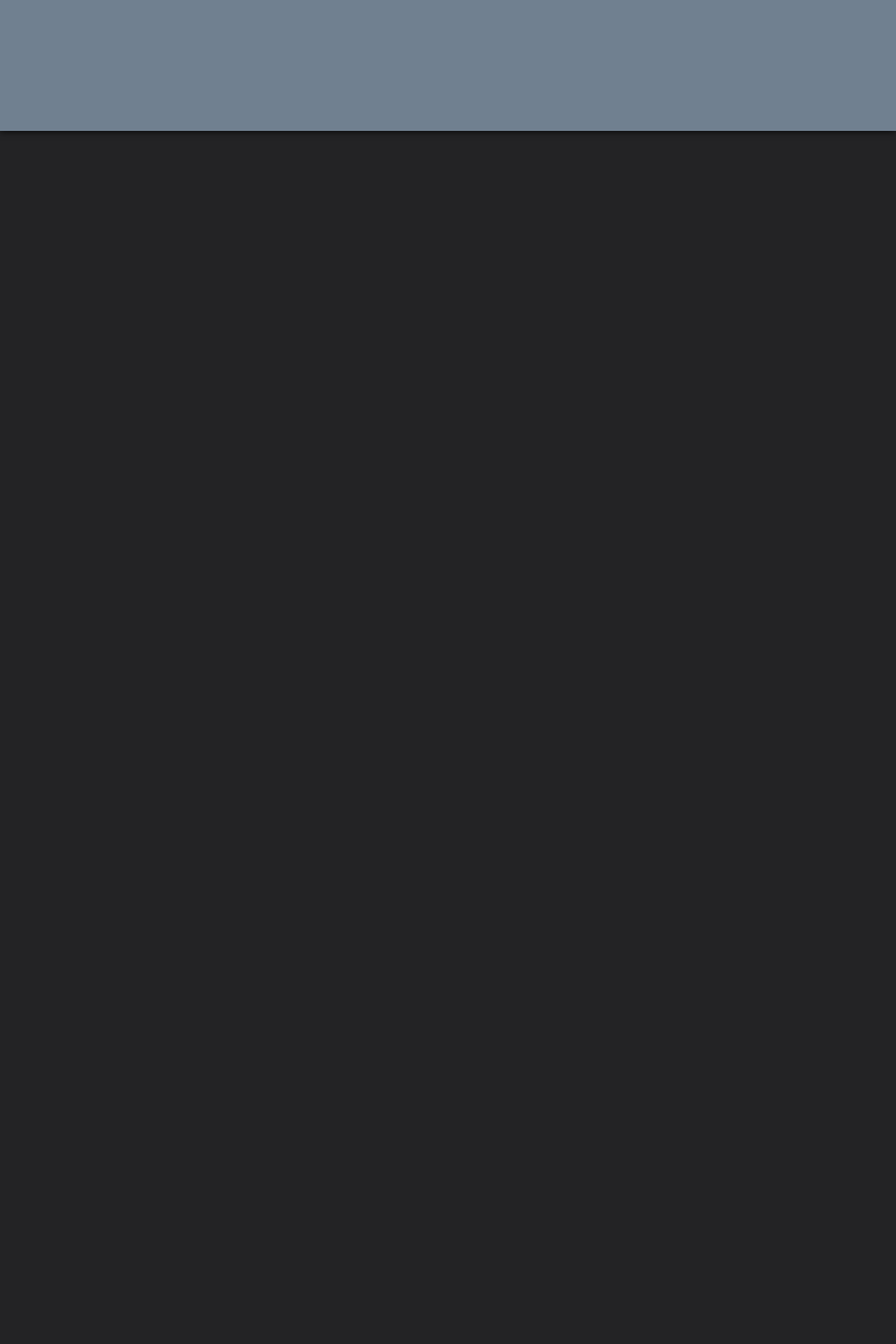
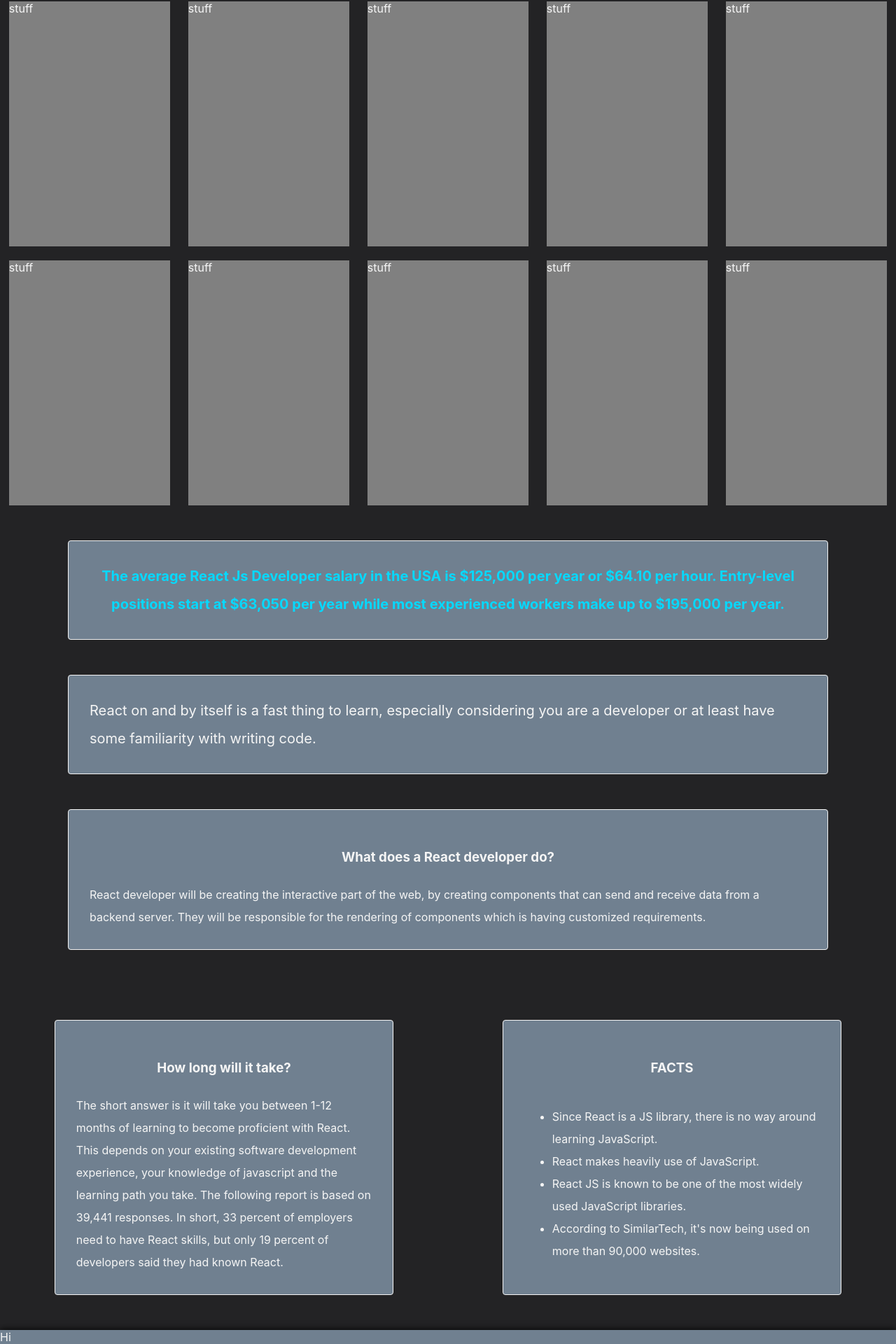
Before and after one commit to BuddhaTheChef/whyReactWebpage, a React (Create React App) app: page /Jobs in a window 1280 px wide. Shown: the part 214-2134 px from the top of the page at 70% size. Before the commit the page ends 800 px from the top, so only its background shows below. Built offline with nearby package versions, Linux system fonts and the light colour scheme.

Commit message:
added in jobs page

```diff
--- a/src/components/Jobs.js
+++ b/src/components/Jobs.js
@@ -1,11 +1,62 @@
-import React, { Component } from 'react'
+import React, { Component } from "react";
 
 export default class Jobs extends Component {
-    render() {
-        return (
-            <div>
-                <h1>Jobs</h1>
-            </div>
-        )
-    }
+  render() {
+    return (
+      <div>
+        <h1 style={{textAlign: 'center', fontSize: '50px'}}>Jobs</h1>
+        <div style={{display: 'flex', justifyContent: 'space-around'}}>
+              <div style={{display: 'inline-flex', background: 'gray', height: '350px', width:'18%'}}>stuff</div>
+              <div style={{display: 'inline-flex', background: 'gray', height: '350px', width:'18%'}}>stuff</div>
+              <div style={{display: 'inline-flex', background: 'gray', height: '350px', width:'18%'}}>stuff</div>
+              <div style={{display: 'inline-flex', background: 'gray', height: '350px', width:'18%'}}>stuff</div>
+              <div style={{display: 'inline-flex', background: 'gray', height: '350px', width:'18%'}}>stuff</div>
+          </div>
+          <div style={{display: 'flex', justifyContent: 'space-around', marginTop: '20px'}}>
+              <div style={{display: 'inline-flex', background: 'gray', height: '350px', width:'18%'}}>stuff</div>
+              <div style={{display: 'inline-flex', background: 'gray', height: '350px', width:'18%'}}>stuff</div>
+              <div style={{display: 'inline-flex', background: 'gray', height: '350px', width:'18%'}}>stuff</div>
+              <div style={{display: 'inline-flex', background: 'gray', height: '350px', width:'18%'}}>stuff</div>
+              <div style={{display: 'inline-flex', background: 'gray', height: '350px', width:'18%'}}>stuff</div>
+          </div>
+        <div style={{color:'#05d9fe',background: 'slategray', width: '80%', display: 'flex', alignItems: 'center', margin: '50px auto', padding: '30px', lineHeight: '2', fontSize: '20px', borderRadius: '4px', border: 'whitesmoke 1px solid', textAlign: 'center', fontWeight: 'bolder'}}>
+          The average React Js Developer salary in the USA is $125,000 per year
+          or $64.10 per hour. Entry-level positions start at $63,050 per year
+          while most experienced workers make up to $195,000 per year.
+          </div>
+          <div style={{background: 'slategray', width: '80%', display: 'flex', alignItems: 'center', margin: '50px auto', padding: '30px', lineHeight: '2', fontSize:'20px', borderRadius: '4px', border: 'whitesmoke 1px solid'}}>
+           React on
+          and by itself is a fast thing to learn, especially considering you are
+          a developer or at least have some familiarity with writing code.
+         </div>
+          <div style={{background: 'slategray', width: '80%', display: 'flex', alignItems: 'center', margin: '50px auto', padding: '30px', lineHeight: '2', flexDirection: 'column', borderRadius: '4px', border: 'whitesmoke 1px solid'}}>
+          <h3>What does a React developer do?</h3>
+          React developer will be creating the
+          interactive part of the web, by creating components that can send and
+          receive data from a backend server. They will be responsible for the
+          rendering of components which is having customized requirements.
+          </div>
+          <div style={{width: '100%', display: 'flex'}}>
+          <div style={{background: 'slategray', width: '33%', display: 'inline-flex', alignItems: 'center', margin: '50px auto', padding: '30px', lineHeight: '2', flexDirection: 'column', borderRadius: '4px', border: 'whitesmoke 1px solid'}}>
+          <h3>How long will it take?</h3>
+          The short answer is it will take you between
+          1-12 months of learning to become proficient with React. This depends
+          on your existing software development experience, your knowledge of
+          javascript and the learning path you take. The following report is based on
+          39,441 responses. In short, 33 percent of employers need to have React
+          skills, but only 19 percent of developers said they had known React.
+          </div>
+          <div style={{background: 'slategray', width: '33%', display: 'inline-flex', alignItems: 'center', margin: '50px auto', padding: '30px', lineHeight: '2', flexDirection: 'column', borderRadius: '4px', border: 'whitesmoke 1px solid'}}>
+          <h3>FACTS</h3>
+          <ul>
+              <li>Since React is a JS library, there is no way around learning JavaScript.</li>
+              <li>React makes heavily use of JavaScript.</li>
+              <li>React JS is known to be one of the most widely used JavaScript libraries.</li>
+              <li> According to SimilarTech, it's now being used on more than 90,000 websites.</li>
+          </ul>
+          </div>
+          </div>
+      </div>
+    );
+  }
 }
```
